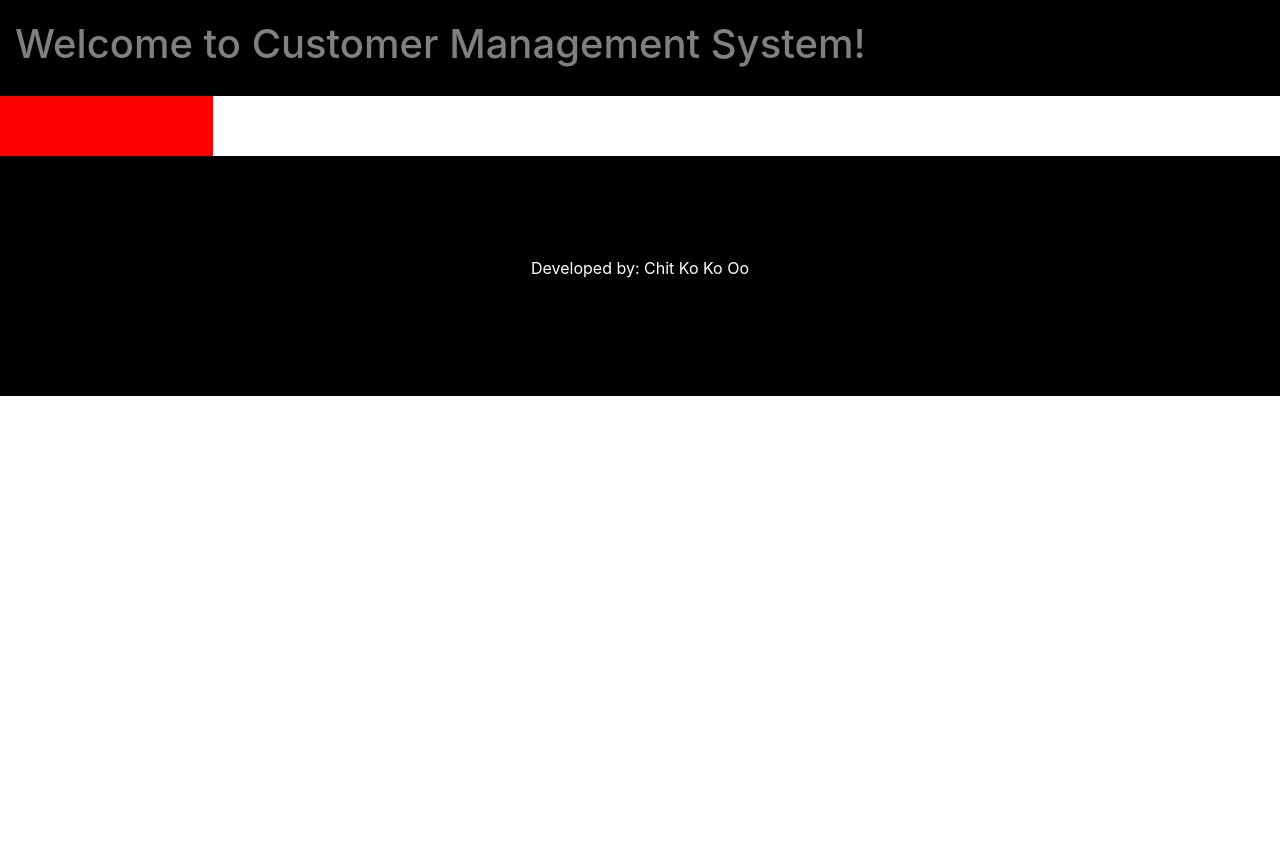
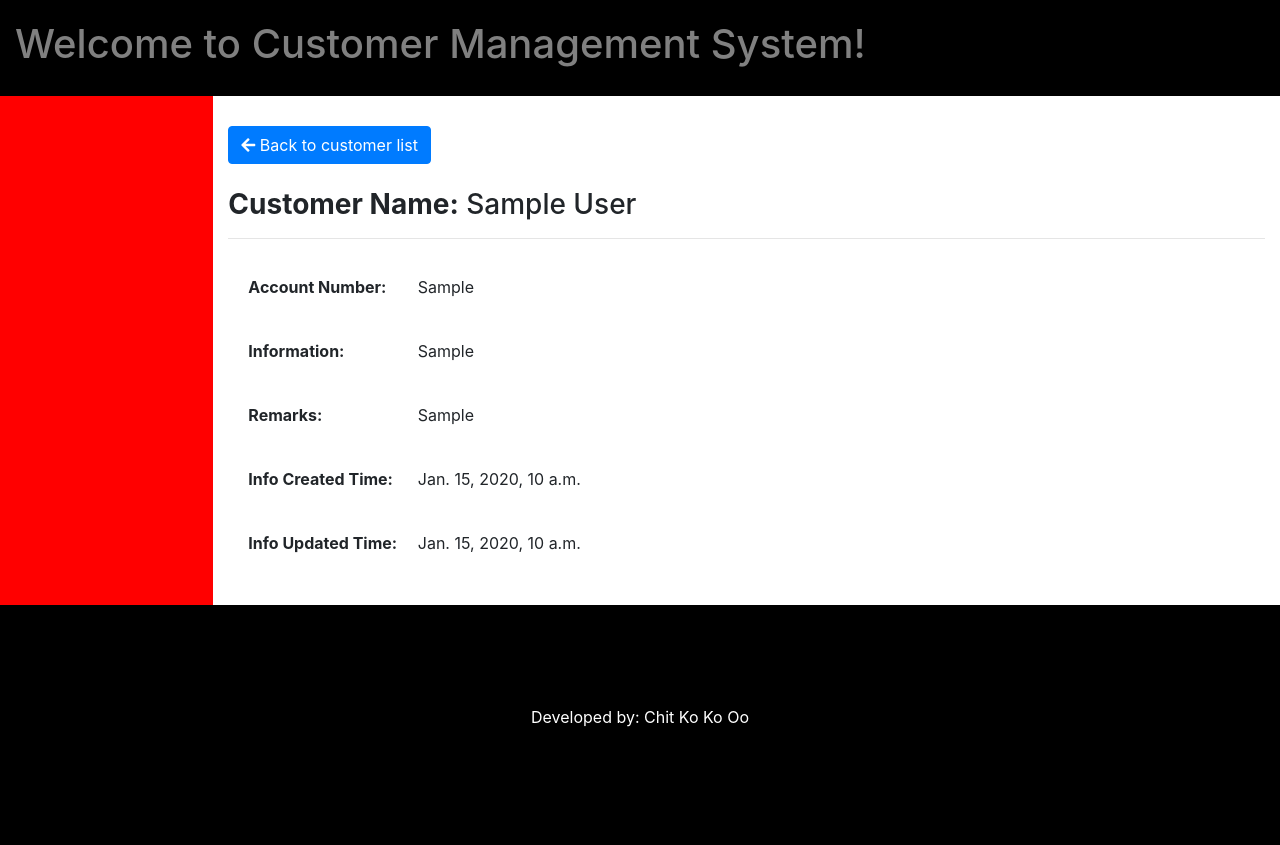
Before and after one commit to chitkokooo/customer-management-system, a Django app: page /customers/1/ in a window 1280 px wide. Before the commit the page ends 396 px from the top, so only its background shows below. Run offline with Django 3.2, Linux system fonts and the light colour scheme; a user stored in the database is signed in; tables that the repository leaves empty hold one stand-in row (values such as "Sample post"); some libraries are stand-ins or nearby versions.

Commit message:
update customer detail template

```diff
--- a/cms/customers/static/css/app.css
+++ b/cms/customers/static/css/app.css
@@ -6,6 +6,10 @@
 
 .content {
 	padding: 30px;
+}
+
+.detail-items div {
+	padding: 10px;
 }
 
 .sidebar {
--- a/cms/customers/templates/customers/customer_detail.html
+++ b/cms/customers/templates/customers/customer_detail.html
@@ -1,2 +1,31 @@
 {% extends "customers/base_generic.html" %}
 {% block title %} {{ customer.name }} {% endblock %}
+
+{% block content %}
+<a href="{% url 'customers:customer-list' %}" class="btn btn-primary"><i class="fa fa-arrow-left"></i> Back to customer list</a>
+<br><br>
+<h3><b>Customer Name:</b> {{ customer.name }}</h3>
+<hr>
+<div class="container detail-items">
+	<div class="row">
+		<div class="col-md-2"><b>Account Number:</b></div>
+		<div class="col-md-10">{{ customer.account }}</div>
+	</div>
+	<div class="row">
+		<div class="col-md-2"><b>Information:</b></div>
+		<div class="col-md-10">{{ customer.information }}</div>
+	</div>
+	<div class="row">
+		<div class="col-md-2"><b>Remarks:</b></div>
+		<div class="col-md-10">{{ customer.remarks }}</div>
+	</div>
+	<div class="row">
+		<div class="col-md-2"><b>Info Created Time:</b></div>
+		<div class="col-md-10">{{ customer.info_created_at }}</div>
+	</div>
+	<div class="row">
+		<div class="col-md-2"><b>Info Updated Time:</b></div>
+		<div class="col-md-10">{{ customer.info_updated_at }}</div>
+	</div>
+</div>
+{% endblock content %}
```
Also changed, not shown: cms/customers/templates/customers/customer_list.html (+12 -2 lines).
